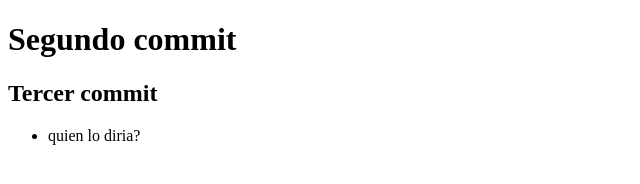
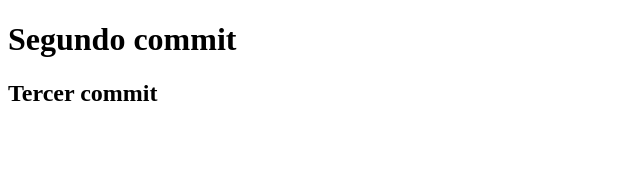
Before and after one commit to YagoGQ/jue-11-08, a plain HTML site: page index.html in a window 1280 px wide. Shown: the whole page, without its empty margins (0-640 px from the left). Drawn offline with Linux system fonts and the light colour scheme.

```diff
--- a/index.html
+++ b/index.html
@@ -11,14 +11,5 @@
     <h1>Segundo commit</h1>
     <h2>Tercer commit</h2>
 
-    <footer>
-        <div>
-            <ul>
-                <li>
-                    <p>quien lo diria?</p>
-                </li>
-            </ul>
-        </div>
-    </footer>
 </body>
 </html>
```
